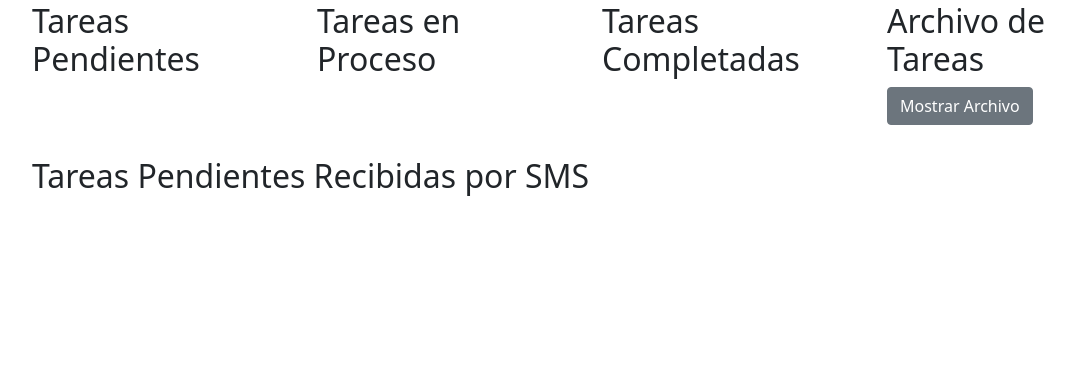
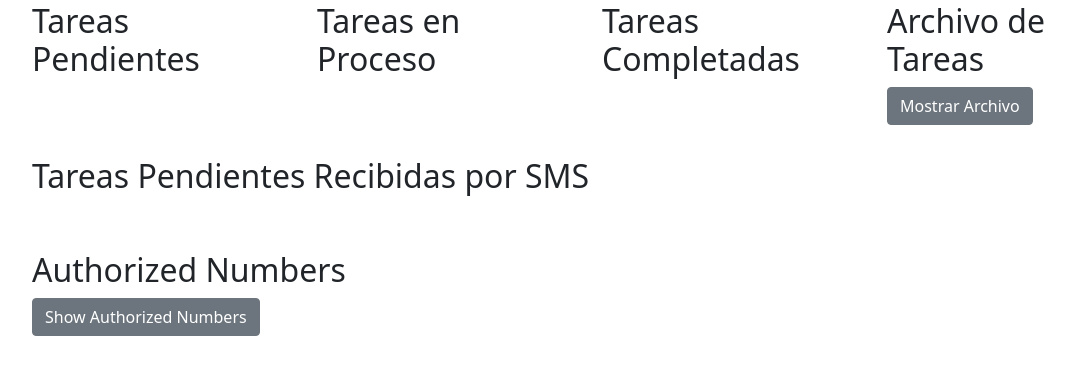
Before and after one commit to araizaeduardo/todo-list-sqlite-sms, a Flask app: page / in a window 1280 px wide. Shown: the part 172-547 px from the top of the page, without its empty margins (50-1125 px from the left). Run offline with Flask 3, Linux system fonts and the light colour scheme; data that the repository does not hold is empty; some libraries are stand-ins or nearby versions.

Commit message:
Lista de numeros autorizados

```diff
--- a/app.py
+++ b/app.py
@@ -4,6 +4,7 @@ from datetime import datetime
 from dotenv import load_dotenv
 import os
 import telnyx
+import re
 
 load_dotenv()
 telnyx.api_key = os.getenv('TELNYX_API_KEY')
@@ -21,6 +22,10 @@ def init_db():
                   created_date DATE NOT NULL,
                   completed_date DATE,
                   phone_number TEXT)''')
+    c.execute('''CREATE TABLE IF NOT EXISTS authorized_numbers
+                 (id INTEGER PRIMARY KEY AUTOINCREMENT,
+                  phone_number TEXT UNIQUE NOT NULL,
+                  description TEXT)''')
     conn.commit()
     conn.close()
 
@@ -95,6 +100,71 @@ def update_task(task_id):
         conn.close()
         return '', 204
 
+@app.route('/authorized_numbers', methods=['GET', 'POST'])
+def authorized_numbers():
+    conn = sqlite3.connect('tasks.db')
+    c = conn.cursor()
+
+    if request.method == 'POST':
+        data = request.json
+        phone_number = data['phoneNumber']
+        description = data.get('description', '')
+
+        if not re.match(r'^\+?1?\d{9,15}$', phone_number):
+            return jsonify({"error": "Invalid phone number format"}), 400
+
+        try:
+            c.execute("INSERT INTO authorized_numbers (phone_number, description) VALUES (?, ?)",
+                      (phone_number, description))
+            conn.commit()
+            number_id = c.lastrowid
+            conn.close()
+            return jsonify({'id': number_id}), 201
+        except sqlite3.IntegrityError:
+            conn.close()
+            return jsonify({"error": "Phone number already exists"}), 400
+
+    else:
+        c.execute("SELECT id, phone_number, description FROM authorized_numbers")
+        numbers = c.fetchall()
+        conn.close()
+        return jsonify([{
+            'id': n[0],
+            'phoneNumber': n[1],
+            'description': n[2]
+        } for n in numbers])
+
+@app.route('/authorized_numbers/<int:number_id>', methods=['PUT', 'DELETE'])
+def update_authorized_number(number_id):
+    conn = sqlite3.connect('tasks.db')
+    c = conn.cursor()
+
+    if request.method == 'PUT':
+        data = request.json
+        phone_number = data.get('phoneNumber')
+        description = data.get('description')
+
+        if phone_number and not re.match(r'^\+?1?\d{9,15}$', phone_number):
+            return jsonify({"error": "Invalid phone number format"}), 400
+
+        try:
+            if phone_number:
+                c.execute("UPDATE authorized_numbers SET phone_number = ? WHERE id = ?", (phone_number, number_id))
+            if description is not None:
+                c.execute("UPDATE authorized_numbers SET description = ? WHERE id = ?", (description, number_id))
+            conn.commit()
+            conn.close()
+            return '', 204
+        except sqlite3.IntegrityError:
+            conn.close()
+            return jsonify({"error": "Phone number already exists"}), 400
+
+    elif request.method == 'DELETE':
+        c.execute("DELETE FROM authorized_numbers WHERE id = ?", (number_id,))
+        conn.commit()
+        conn.close()
+        return '', 204
+
 @app.route('/smswebhook', methods=['POST'])
 def webhook():
     try:
@@ -102,6 +172,14 @@ def webhook():
         if data['data']['event_type'] == 'message.received':
             message = data['data']['payload']['text']
             from_number = data['data']['payload']['from']['phone_number']
+
+            # Check if the number is authorized
+            conn = sqlite3.connect('tasks.db')
+            c = conn.cursor()
+            c.execute("SELECT id FROM authorized_numbers WHERE phone_number = ?", (from_number,))
+            if not c.fetchone():
+                conn.close()
+                return jsonify({"error": "Unauthorized phone number"}), 403
 
             # Parse the message to extract task details
             task_parts = message.split(',')
@@ -116,12 +194,11 @@ def webhook():
                     due_date = datetime.now().strftime('%Y-%m-%d')
 
                 # Store the task in the database, including the phone number
-                conn = sqlite3.connect('tasks.db')
-                c = conn.cursor()
                 c.execute("INSERT INTO tasks (text, due_date, status, created_date, phone_number) VALUES (?, ?, ?, ?, ?)",
                           (task_text, due_date, status, datetime.now().strftime('%Y-%m-%d'), from_number))
                 conn.commit()
-                conn.close()
+
+            conn.close()
 
         return '', 200
     except Exception as e:
--- a/static/js/main.js
+++ b/static/js/main.js
@@ -140,6 +140,10 @@ function moveTask(li, newStatus) {
         if (!response.ok) {
             throw new Error('Network response was not ok');
         }
+        return response.json();
+    })
+    .then(data => {
+        console.log('Task moved successfully:', data);
         loadTasks();
     })
     .catch(error => {
@@ -156,6 +160,10 @@ function deleteTask(li) {
         if (!response.ok) {
             throw new Error('Network response was not ok');
         }
+        return response.json();
+    })
+    .then(data => {
+        console.log('Task deleted successfully:', data);
         loadTasks();
     })
     .catch(error => {
@@ -184,6 +192,10 @@ function editDueDate(li) {
             if (!response.ok) {
                 throw new Error('Network response was not ok');
             }
+            return response.json();
+        })
+        .then(data => {
+            console.log('Due date updated successfully:', data);
             loadTasks();
         })
         .catch(error => {
@@ -268,3 +280,82 @@ window.onload = function() {
     loadTasks();
     loadSMSTasks();
 };
+
+// Add this to your existing JavaScript file
+
+let authorizedNumbersVisible = false;
+
+function toggleAuthorizedNumbers() {
+    const section = document.getElementById('authorizedNumbersSection');
+    const button = document.getElementById('toggleAuthorizedNumbersBtn');
+
+    if (authorizedNumbersVisible) {
+        section.style.display = 'none';
+        button.textContent = 'Show Authorized Numbers';
+        authorizedNumbersVisible = false;
+    } else {
+        section.style.display = 'block';
+        button.textContent = 'Hide Authorized Numbers';
+        authorizedNumbersVisible = true;
+        loadAuthorizedNumbers();
+    }
+}
+
+function loadAuthorizedNumbers() {
+    fetch('/authorized_numbers')
+        .then(response => response.json())
+        .then(numbers => {
+            const numbersList = document.getElementById('authorizedNumbers');
+            numbersList.innerHTML = '';
+            numbers.forEach(number => {
+                const li = document.createElement('li');
+                li.className = 'list-group-item d-flex justify-content-between align-items-center';
+                li.innerHTML = `
+                    <span>${number.phoneNumber} - ${number.description}</span>
+                    <div>
+                        <button class="btn btn-sm btn-outline-primary me-2" onclick="editAuthorizedNumber(${number.id})">Edit</button>
+                        <button class="btn btn-sm btn-outline-danger" onclick="deleteAuthorizedNumber(${number.id})">Delete</button>
+                    </div>
+                `;
+                numbersList.appendChild(li);
+            });
+        });
+}
+
+document.getElementById('addAuthorizedNumberForm').onsubmit = function(e) {
+    e.preventDefault();
+    const phoneNumber = document.getElementById('phoneNumber').value;
+    const description = document.getElementById('description').value;
+    fetch('/authorized_numbers', {
+        method: 'POST',
+        headers: { 'Content-Type': 'application/json' },
+        body: JSON.stringify({ phoneNumber, description })
+    })
+        .then(response => response.json())
+        .then(() => {
+            loadAuthorizedNumbers();
+            document.getElementById('phoneNumber').value = '';
+            document.getElementById('description').value = '';
+        });
+};
+
+function editAuthorizedNumber(id) {
+    const newPhoneNumber = prompt('Enter new phone number:');
+    const newDescription = prompt('Enter new description:');
+    fetch(`/authorized_numbers/${id}`, {
+        method: 'PUT',
+        headers: { 'Content-Type': 'application/json' },
+        body: JSON.stringify({ phoneNumber: newPhoneNumber, description: newDescription })
+    })
+        .then(() => loadAuthorizedNumbers());
+}
+
+function deleteAuthorizedNumber(id) {
+    if (confirm('Are you sure you want to delete this number?')) {
+        fetch(`/authorized_numbers/${id}`, { method: 'DELETE' })
+            .then(() => loadAuthorizedNumbers());
+    }
+}
+
+// Add event listener for the toggle button
+document.getElementById('toggleAuthorizedNumbersBtn').addEventListener('click', toggleAuthorizedNumbers);
--- a/templates/index.html
+++ b/templates/index.html
@@ -46,9 +46,23 @@
                 <ul id="smsPendingTasksList" class="list-group mb-4"></ul>
             </div>
         </div>
+        <div class="row mt-4">
+            <div class="col-md-12">
+                <h2>Authorized Numbers</h2>
+                <button id="toggleAuthorizedNumbersBtn" class="btn btn-secondary mb-2">Show Authorized Numbers</button>
+                <div id="authorizedNumbersSection" style="display: none;">
+                    <div id="authorizedNumbers"></div>
+                    <form id="addAuthorizedNumberForm" class="mt-3">
+                        <div class="input-group mb-3">
+                            <input type="text" id="phoneNumber" class="form-control" placeholder="Phone Number" required>
+                            <input type="text" id="description" class="form-control" placeholder="Description">
+                            <button class="btn btn-primary" type="submit">Add Number</button>
+                        </div>
+                    </form>
+                </div>
+            </div>
+        </div>
+        <script src="{{ url_for('static', filename='js/main.js') }}"></script>
     </div>
-
-    <script src="{{ url_for('static', filename='js/main.js') }}"></script>
-    <script src="https://cdnjs.cloudflare.com/ajax/libs/bootstrap/5.1.3/js/bootstrap.bundle.min.js"></script>
 </body>
 </html>
```
